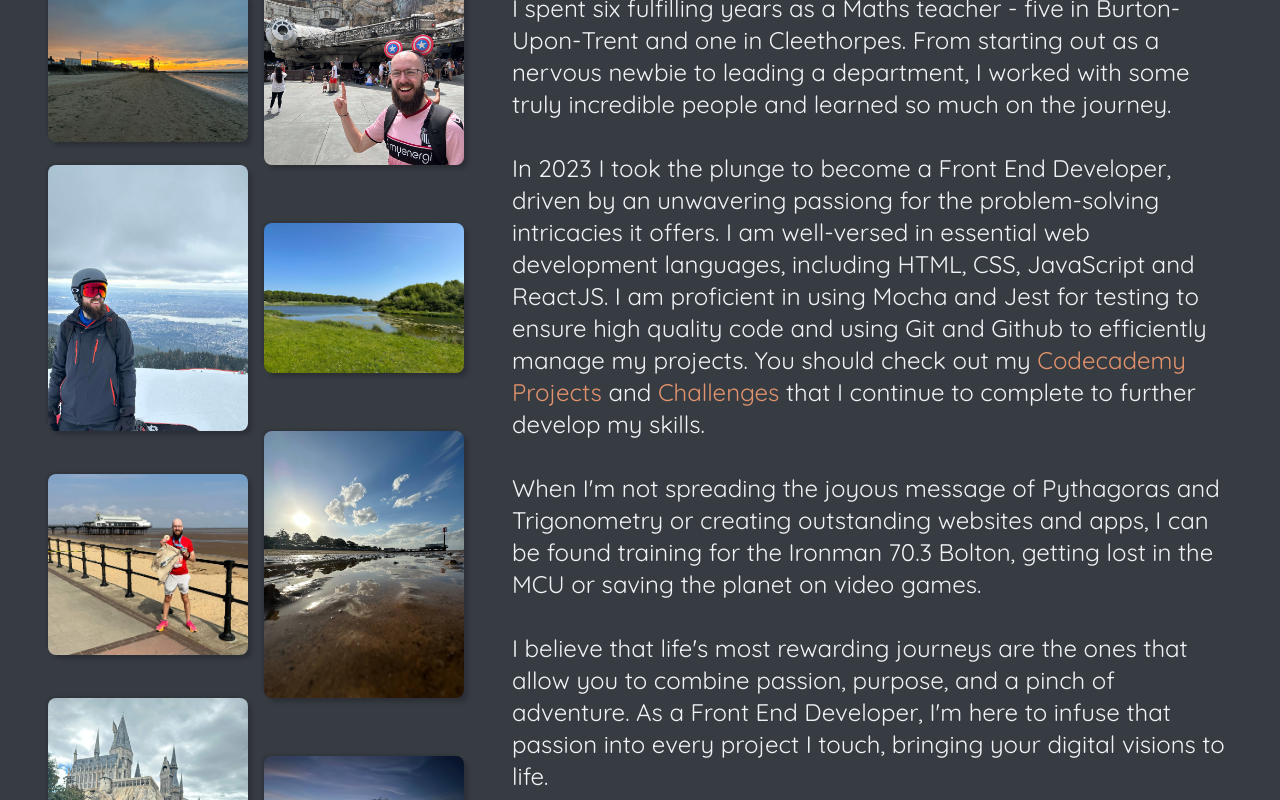
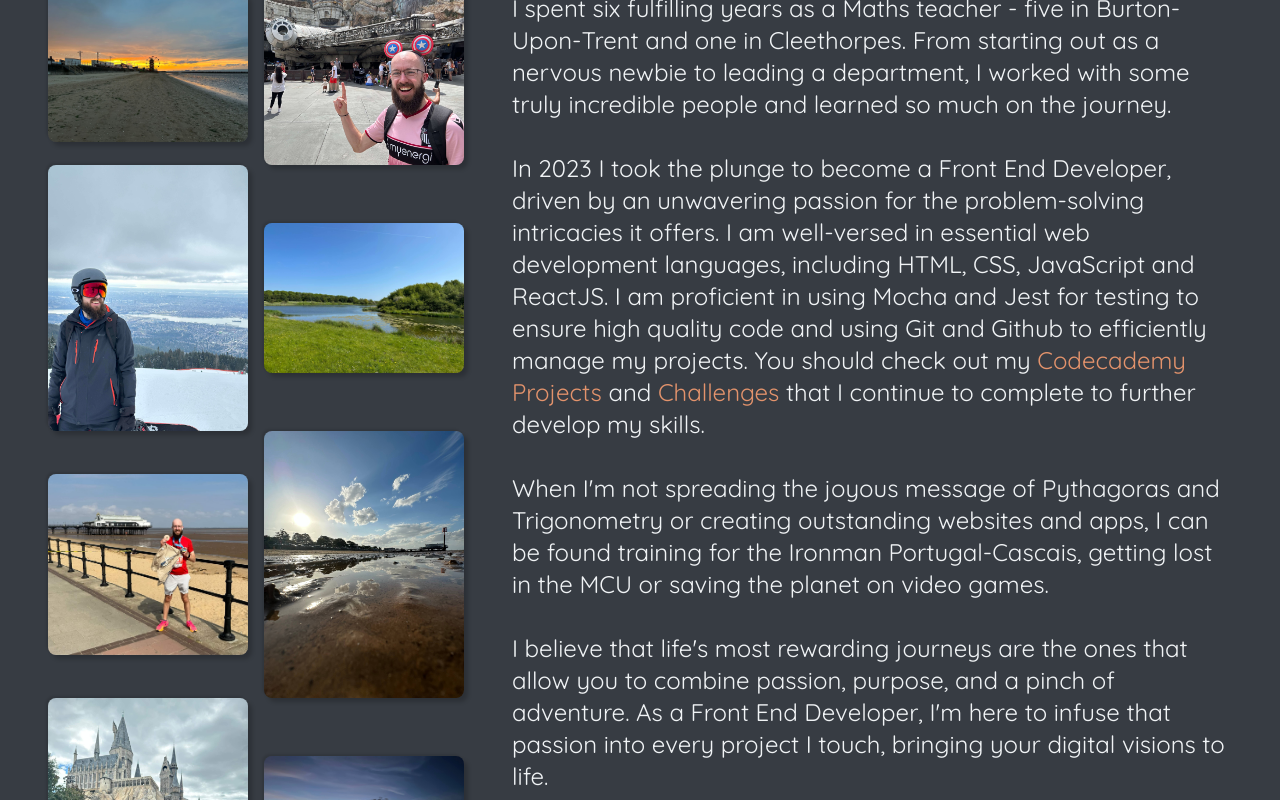
Before and after one commit to 07cookl/portfolio, a React (Create React App) app: page /aboutMe in a window 1280 px wide. Shown: the part 404-1204 px from the top of the page. Built offline with nearby package versions, Linux system fonts and the light colour scheme.

Commit message:
typo and update

```diff
--- a/src/components/AboutMe/AboutMe.js
+++ b/src/components/AboutMe/AboutMe.js
@@ -29,7 +29,7 @@ export default function AboutMe () {
                     the journey.</p>
 
                 <p>In 2023 I took the plunge to become a Front End Developer,
-                    driven by an unwavering passiong for the problem-solving
+                    driven by an unwavering passion for the problem-solving
                     intricacies it offers. I am well-versed in essential web
                     development languages, including HTML, CSS, JavaScript
                     and ReactJS. I am proficient in using Mocha
@@ -41,7 +41,7 @@ export default function AboutMe () {
 
                 <p>When I'm not spreading the joyous message of Pythagoras
                     and Trigonometry or creating outstanding websites and
-                    apps, I can be found training for the Ironman 70.3 Bolton,
+                    apps, I can be found training for the Ironman Portugal-Cascais,
                     getting lost in the MCU or saving the planet on video games.</p>
 
                 <p>I believe that life's most rewarding journeys are the ones
```
